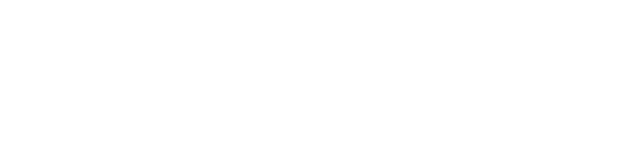
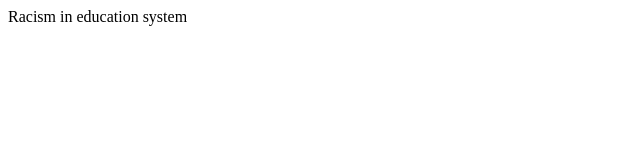
Before and after one commit to linneaegner/ba_thesis, a plain HTML site: page index.html in a window 1280 px wide. Shown: the whole page, without its empty margins (0-640 px from the left). Drawn offline with Linux system fonts and the light colour scheme.

Commit message:
created title for article

```diff
--- a/index.html
+++ b/index.html
@@ -7,5 +7,7 @@
 </head>
 <body>
 
+    <div class="article-title">Racism in education system</div>
+
 </body>
 </html>
```
